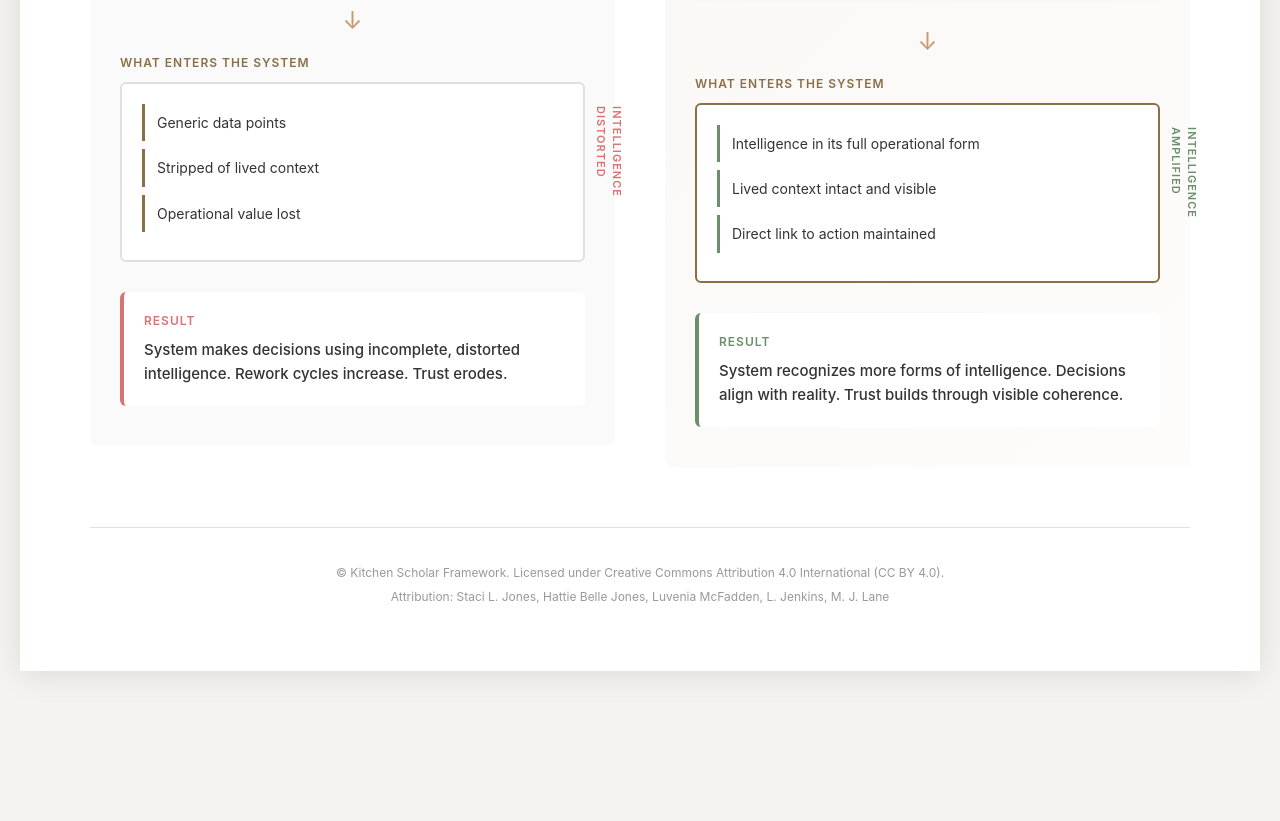
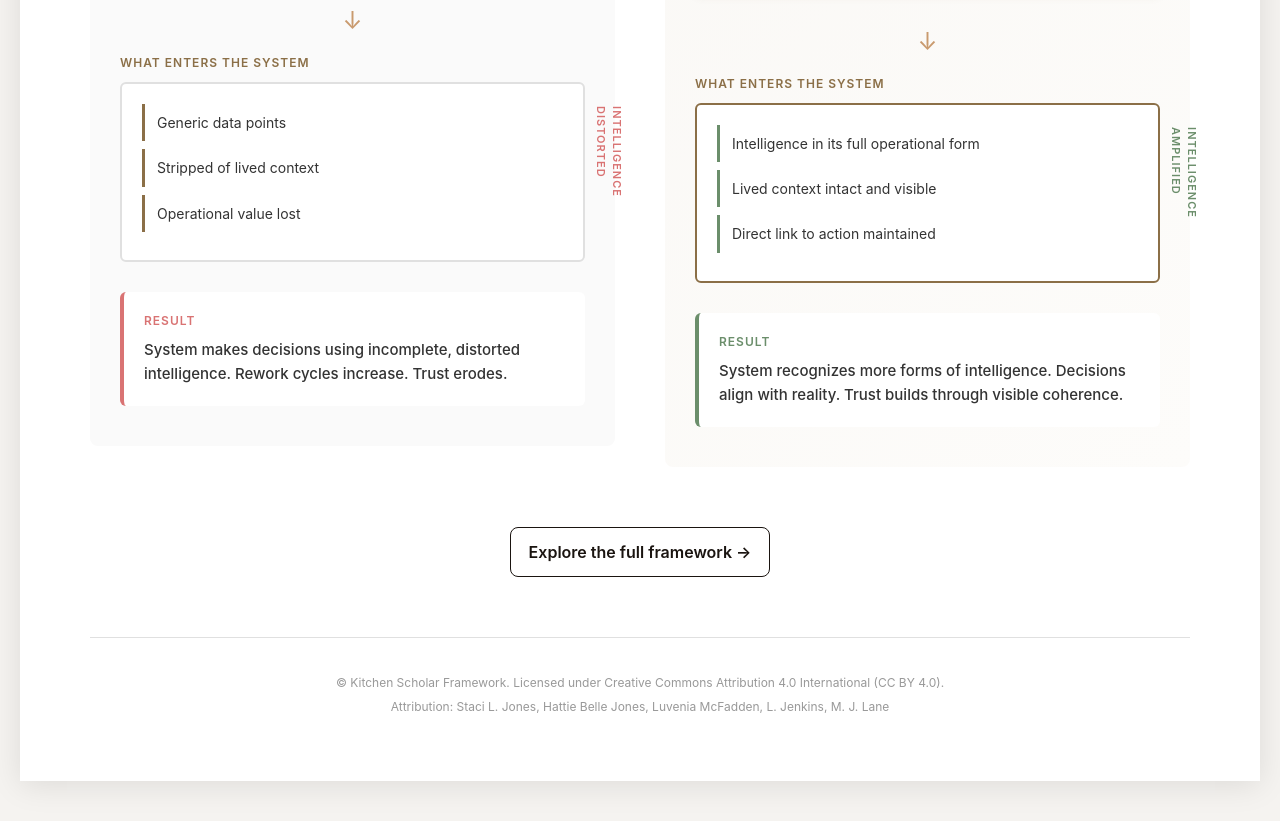
Before and after one commit to staciljones/kitchenscholarframework, a plain HTML site: page index.html in a window 1280 px wide. Shown: the part 2254-3075 px from the top of the page. Before the commit the page ends 2965 px from the top, so only its background shows below. Drawn offline with Linux system fonts and the light colour scheme.

Commit message:
Update index.html

```diff
--- a/index.html
+++ b/index.html
@@ -175,6 +175,9 @@
             </div>
         </div>
 
+                <div class="footer-cta" style="text-align:center;margin:60px 0 20px;">
+            <a class="cta" href="./detail.html">Explore the full framework →</a>
+        </div>
         <div class="copyright-notice">
             <p>© Kitchen Scholar Framework. Licensed under Creative Commons Attribution 4.0 International (CC BY 4.0).</p>
             <p>Attribution: Staci L. Jones, Hattie Belle Jones, Luvenia McFadden, L. Jenkins, M. J. Lane</p>
```
